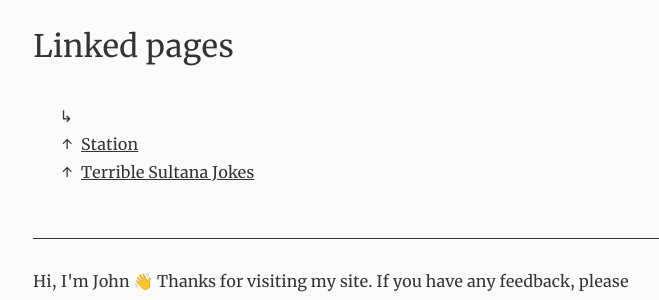
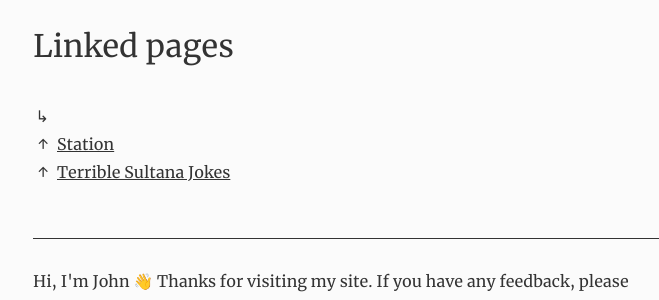
Before and after one commit to wcerfgba/jpreston.xyz, a Jekyll site: the page built from poem.md, in a window 1280 px wide. Shown: the part 250-550 px from the top of the page, without its empty margins (287-946 px from the left). Built offline with Jekyll 4.4.1, drawn with Linux system fonts in a browser that asks for light colours.

Commit message:
Make indentation consistent on page-trees

```diff
--- a/assets/css/style.scss
+++ b/assets/css/style.scss
@@ -197,7 +197,7 @@ td {
 }
 
 .page-tree {
-  &, ul {
+  &, &-links, &-backlinks, ul {
     margin-left: 1rem;
     padding-left: 0;
   }
```
